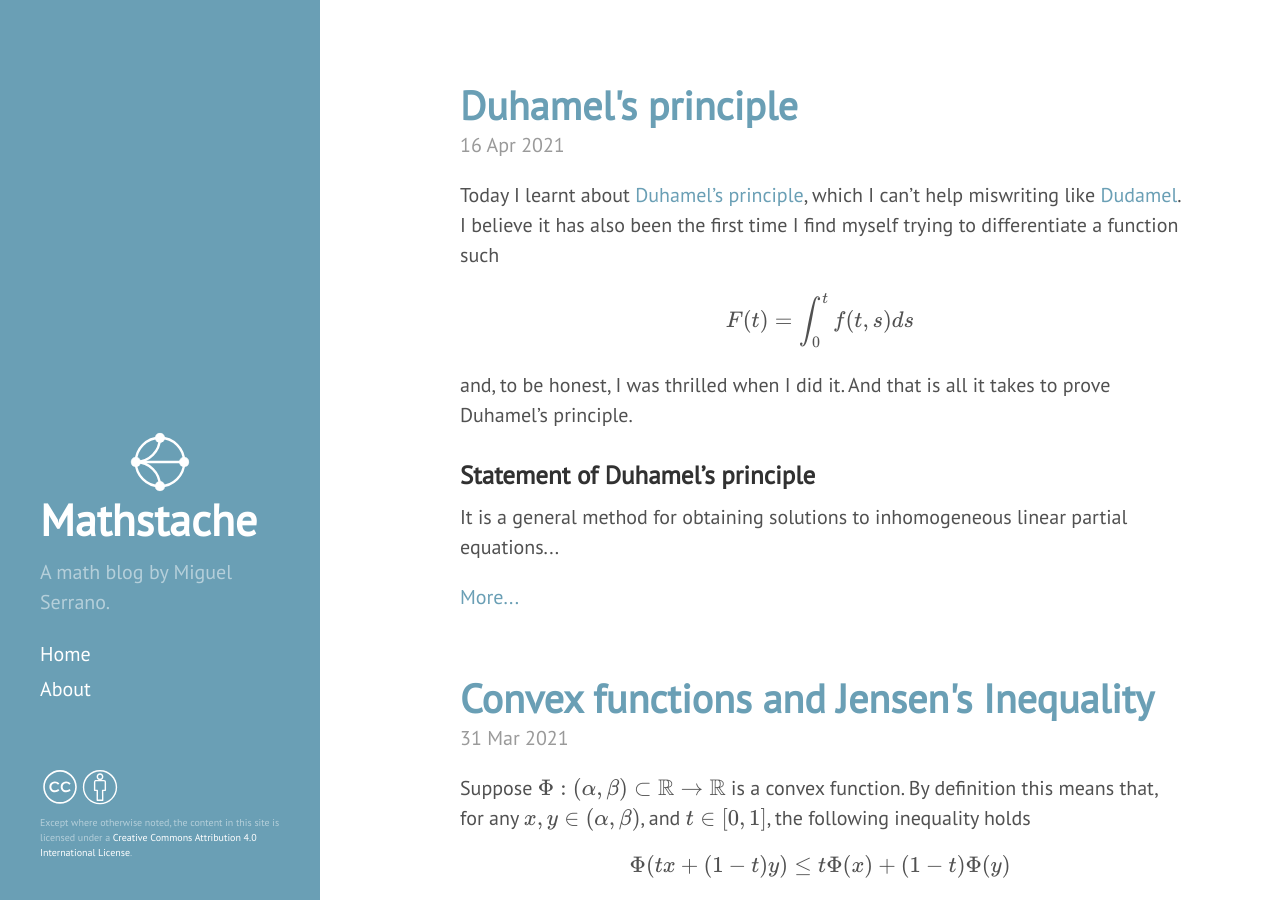
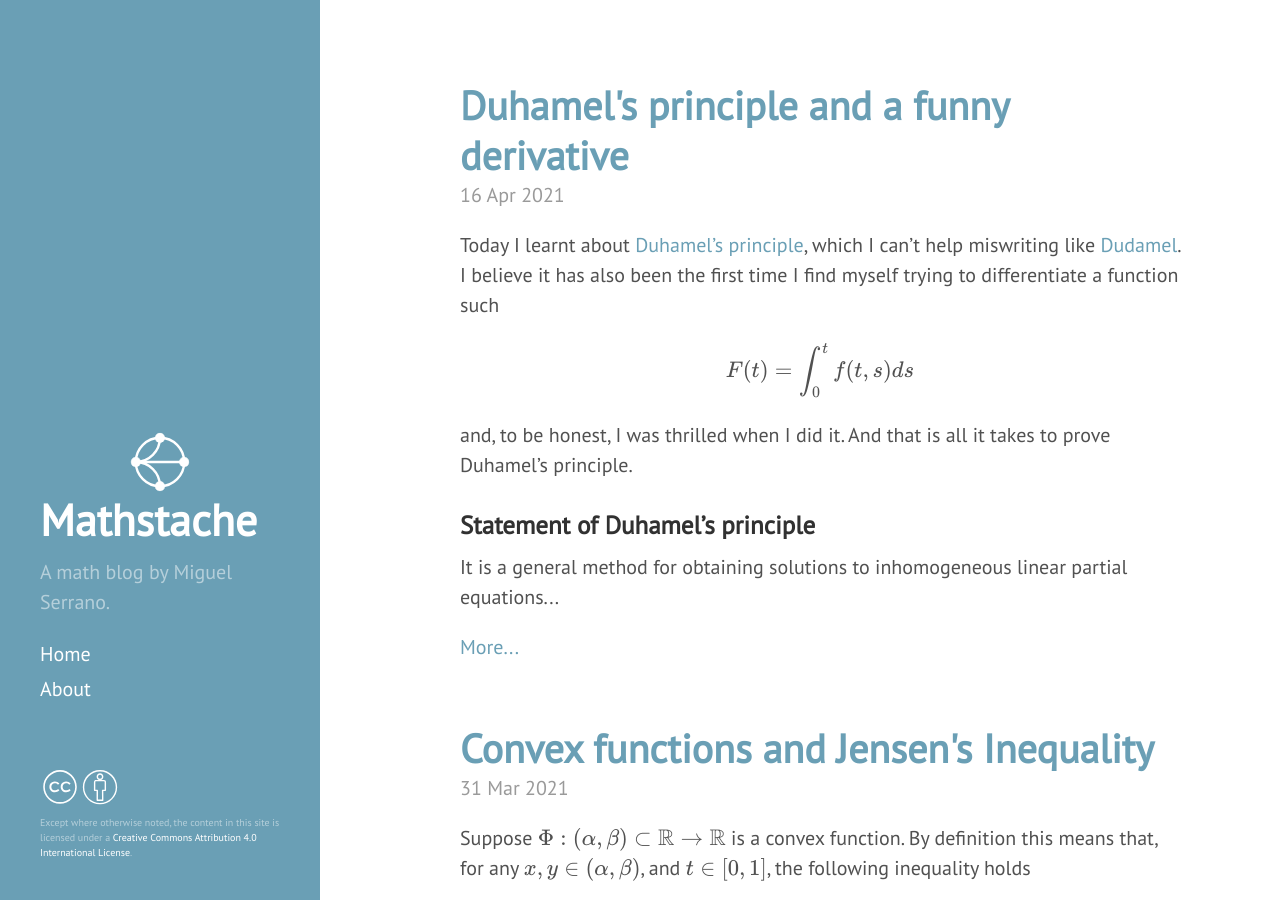
Before and after one commit to homomorfismo/blog, a Jekyll site: the page built from index.html, in a window 1280 px wide and 900 px high. Built offline with Jekyll 4.4.1, drawn with Linux system fonts in a browser that asks for light colours; formulas are drawn with MathJax 3; a script that is not in the unit is left out; the list of posts is cut into pages by our own code.

Commit message:
Update 2021-04-16-Duhamels-principle.md

```diff
--- a/_posts/2021-04-16-Duhamels-principle.md
+++ b/_posts/2021-04-16-Duhamels-principle.md
@@ -1,6 +1,6 @@
 ---
 layout: post
-title: Duhamel's principle
+title: Duhamel's principle and a funny derivative
 ---
 
 Today I learnt about [Duhamel's principle](https://en.wikipedia.org/wiki/Duhamel%27s_principle), which I can't help miswriting like [Dudamel](https://www.youtube.com/watch?v=ZXeWiixwEz4). I believe it has also been the first time I find myself trying to differentiate a function such
@@ -72,7 +72,7 @@ F'(t) = \lim_{h\to 0} \frac{F(t+h)-F(t)}{h}=
 $$
 
 $$
-=\lim_{h\to0}\frac{1}{h}\left( \int_0^{t+h}f(t+h,s)ds-\int_0^tf(t,s)ds \right)=
+=\lim_{h\to0}\frac{1}{h}\left( \int_0^{t+h}f(t+h,s)ds-\int_0^tf(t,s)ds \right)
 $$
 
 $$
```
